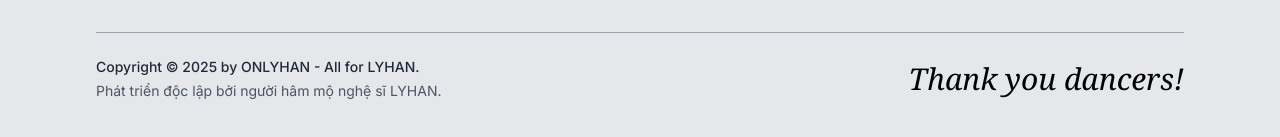
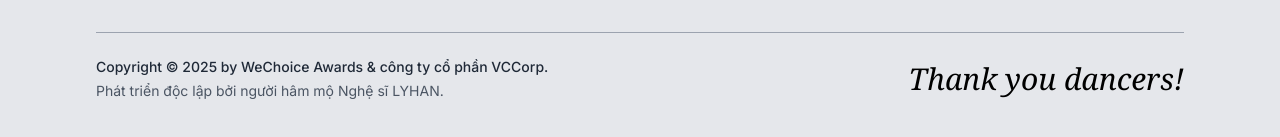
Before and after one commit to ntu09082007-eng/wechoice-tracker-frontend, a React (Vite) app: page /realtime in a window 1280 px wide. Shown: the part 937-1074 px from the top of the page. Built offline with nearby package versions, Linux system fonts and the light colour scheme; what chartjs-plugin-zoom would draw is missing.

Commit message:
Update Footer.tsx

```diff
--- a/src/components/Footer.tsx
+++ b/src/components/Footer.tsx
@@ -38,10 +38,10 @@ export default function Footer() {
             {/* Bên trái: Copyright mới */}
             <div className="text-center md:text-left mb-4 md:mb-0">
               <p className="text-gray-800 text-sm font-medium">
-                Copyright © 2025 by ONLYHAN - All for LYHAN.
+                Copyright © 2025 by WeChoice Awards & công ty cổ phần VCCorp.
               </p>
               <p className="text-gray-600 text-sm mt-1">
-                Phát triển độc lập bởi người hâm mộ nghệ sĩ LYHAN.
+                Phát triển độc lập bởi người hâm mộ Nghệ sĩ LYHAN.
               </p>
             </div>
 
```
